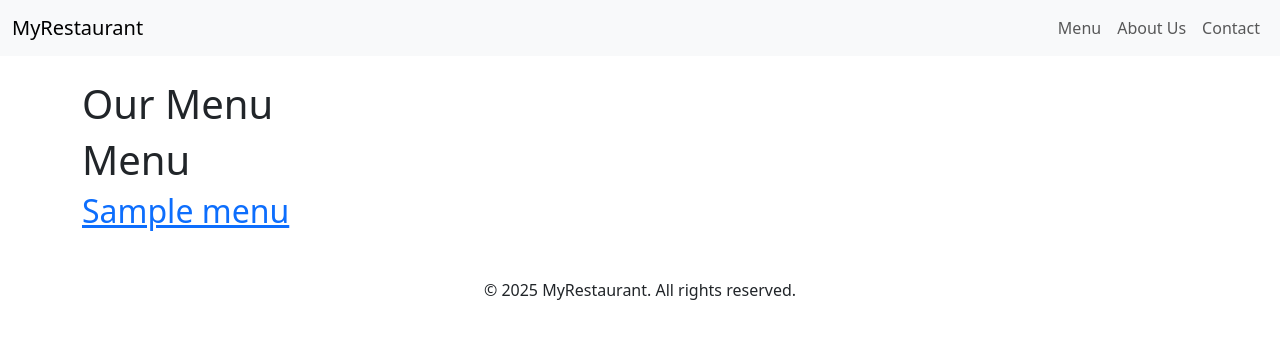
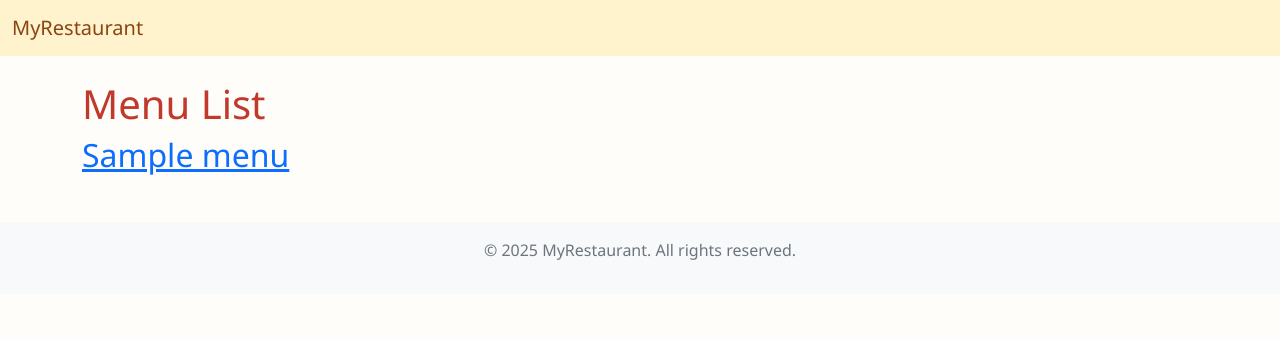
Before and after one commit to MARKANTONY04/project3_django, a Django app: page /menu/ in a window 1280 px wide. Shown: the top 339 px of the page. Run offline with Django 4.2, Linux system fonts and the light colour scheme; tables that the repository leaves empty hold one stand-in row (values such as "Sample post"); parts of the project's set-up code (start-up, migrations or seed data) failed here and were passed over.

Commit message:
replaced the code in the base.html file

```diff
--- a/menu/templates/menu/detail.html
+++ b/menu/templates/menu/detail.html
@@ -1,8 +1,4 @@
-{% extends 'base.html' %}
 
-{% block title %}Menu - MyRestaurant{% endblock %}
-
-{% block content %}
 <h1>Our Menu</h1>
 <!-- Menu items go here -->
 
@@ -17,5 +13,3 @@
 
 <!--created with copilot-->
 <img src="{{menu_detail.image.url}}" alt="{{menu_detail.name}}">
-
-{% endblock %}
--- a/menu/templates/menu/list.html
+++ b/menu/templates/menu/list.html
@@ -1,18 +1,74 @@
-{% extends 'base.html' %}
 
-{% block title %}Menu - MyRestaurant{% endblock %}
+<!DOCTYPE html>
+<html lang="en">
+<head>
+    <meta charset="UTF-8">
+    <title>{% block title %}MyRestaurant{% endblock %}</title>
+    <meta name="viewport" content="width=device-width, initial-scale=1.0">
 
-{% block content %}
-<h1>Our Menu</h1>
-<!-- Menu items go here -->
+    <!-- Bootstrap CSS -->
+    <link
+        href="https://cdn.jsdelivr.net/npm/bootstrap@5.3.0/dist/css/bootstrap.min.css"
+        rel="stylesheet">
 
+    <!-- Custom CSS -->
+    <style>
+        body {
+            font-family: 'Segoe UI', Tahoma, Geneva, Verdana, sans-serif;
+            background-color: #fffdfa;
+            color: #333;
+        }
+        .navbar {
+            background-color: #fff3cd;
+        }
+        .navbar-brand, .nav-link {
+            color: #8b4513 !important;
+            font-weight: 500;
+        }
+        .nav-link:hover {
+            text-decoration: underline;
+        }
+        footer {
+            background-color: #f8f9fa;
+            color: #6c757d;
+            padding: 1rem 0;
+            margin-top: 3rem;
+        }
+        h1, h2, h3 {
+            color: #c0392b;
+        }
+    </style>
 
-<h1>Menu</h1>
+    {% block extra_head %}{% endblock %}
+</head>
+<body>
+    <nav class="navbar navbar-expand-lg">
+        <div class="container-fluid">
+            <a class="navbar-brand" href="">MyRestaurant</a>
+            <button class="navbar-toggler" type="button" data-bs-toggle="collapse"
+                data-bs-target="#navbarNav" aria-controls="navbarNav"
+                aria-expanded="false" aria-label="Toggle navigation">
+                <span class="navbar-toggler-icon"></span>
+            </button>
+        </div>
+    </nav>
 
+    <main class="container mt-4">
+        {% block content %}{% endblock %}
+        <h1>Menu List</h1>
 
 {% for menu in menu_list %}
 <h2><a href="{% url 'menu:menu_detail' menu.slug %}">{{menu}}</a></h2>
 
 {% endfor %}
+    </main>
 
-{% endblock %}
+    <footer class="text-center">
+        <p>&copy; {{ year|default:"2025" }} MyRestaurant. All rights reserved.</p>
+    </footer>
+
+    <script src="https://cdn.jsdelivr.net/npm/bootstrap@5.3.0/dist/js/bootstrap.bundle.min.js"></script>
+
+    {% block extra_js %}{% endblock %}
+</body>
+</html>
--- a/my_project/settings.py
+++ b/my_project/settings.py
@@ -18,6 +18,7 @@ if os.path.isfile('env.py'):
 
 # Build paths inside the project like this: BASE_DIR / 'subdir'.
 BASE_DIR = Path(__file__).resolve().parent.parent
+TEMPLATES_DIR = os.path.join(BASE_DIR, 'templates')
 
 
 # Quick-start development settings - unsuitable for production
@@ -59,7 +60,7 @@ ROOT_URLCONF = 'my_project.urls'
 TEMPLATES = [
     {
         'BACKEND': 'django.template.backends.django.DjangoTemplates',
-        'DIRS': [project3_django_project/templates/base.html],
+        'DIRS': [TEMPLATES_DIR],
         'APP_DIRS': True,
         'OPTIONS': {
             'context_processors': [
--- a/my_project/templates/base.html
+++ b/my_project/templates/base.html
@@ -2,48 +2,74 @@
 <html lang="en">
 <head>
     <meta charset="UTF-8">
-    <title>{% block title %}Restaurant{% endblock %}</title>
+    <title>{% block title %}MyRestaurant{% endblock %}</title>
     <meta name="viewport" content="width=device-width, initial-scale=1.0">
+
     <!-- Bootstrap CSS -->
     <link
         href="https://cdn.jsdelivr.net/npm/bootstrap@5.3.0/dist/css/bootstrap.min.css"
         rel="stylesheet">
+
+    <!-- Custom CSS -->
+    <style>
+        body {
+            font-family: 'Segoe UI', Tahoma, Geneva, Verdana, sans-serif;
+            background-color: #fffdfa;
+            color: #333;
+        }
+        .navbar {
+            background-color: #fff3cd;
+        }
+        .navbar-brand, .nav-link {
+            color: #8b4513 !important;
+            font-weight: 500;
+        }
+        .nav-link:hover {
+            text-decoration: underline;
+        }
+        footer {
+            background-color: #f8f9fa;
+            color: #6c757d;
+            padding: 1rem 0;
+            margin-top: 3rem;
+        }
+        h1, h2, h3 {
+            color: #c0392b;
+        }
+    </style>
+
     {% block extra_head %}{% endblock %}
 </head>
 <body>
-    <nav class="navbar navbar-expand-lg navbar-light bg-light">
+    <nav class="navbar navbar-expand-lg">
         <div class="container-fluid">
             <a class="navbar-brand" href="{% url 'home' %}">MyRestaurant</a>
-            <div class="collapse navbar-collapse">
-                <ul class="navbar-nav ms-auto mb-2 mb-lg-0">
-                    <li class="nav-item">
-                        <a class="nav-link" href="{% url 'menu' %}">Menu</a>
-                    </li>
-                    <li class="nav-item">
-                        <a class="nav-link" href="{% url 'about' %}">About Us</a>
-                    </li>
-                    <li class="nav-item">
-                        <a class="nav-link" href="{% url 'contact' %}">Contact</a>
-                    </li>
+            <button class="navbar-toggler" type="button" data-bs-toggle="collapse"
+                data-bs-target="#navbarNav" aria-controls="navbarNav"
+                aria-expanded="false" aria-label="Toggle navigation">
+                <span class="navbar-toggler-icon"></span>
+            </button>
+            <!--
+            <div class="collapse navbar-collapse" id="navbarNav">
+                <ul class="navbar-nav ms-auto">
+                    <li class="nav-item"><a class="nav-link" href="{% url 'menu' %}">Menu</a></li>
+                    <li class="nav-item"><a class="nav-link" href="{% url 'book_table' %}">Book a Table</a></li>
+                    <li class="nav-item"><a class="nav-link" href="{% url 'contact' %}">Contact</a></li>
                 </ul>
-            </div>
+            </div> -->
         </div>
     </nav>
 
-    <div class="container mt-4">
-        {% block content %}
-        <!-- Your page-specific content goes here -->
-        {% endblock %}
-    </div>
+    <main class="container mt-4">
+        {% block content %}{% endblock %}
+    </main>
 
-    <footer class="text-center mt-5 mb-3">
-        <p>&copy; {{ current_year|default:"2025" }} MyRestaurant. All rights reserved.</p>
+    <footer class="text-center">
+        <p>&copy; {{ year|default:"2025" }} MyRestaurant. All rights reserved.</p>
     </footer>
 
-    <!-- Bootstrap JS (Optional for interactive components) -->
-    <script
-        src="https://cdn.jsdelivr.net/npm/bootstrap@5.3.0/dist/js/bootstrap.bundle.min.js">
-    </script>
+    <script src="https://cdn.jsdelivr.net/npm/bootstrap@5.3.0/dist/js/bootstrap.bundle.min.js"></script>
+
     {% block extra_js %}{% endblock %}
 </body>
 </html>
--- a/menu/templates/menu/base.html
+++ b/templates/base.html
@@ -13,12 +13,9 @@
 <body>
     <nav class="navbar navbar-expand-lg navbar-light bg-light">
         <div class="container-fluid">
-            <a class="navbar-brand" href="{% url 'home' %}">MyRestaurant</a>
+            <a class="navbar-brand" href="{% url 'menu_list' %}">MyRestaurant</a>
             <div class="collapse navbar-collapse">
                 <ul class="navbar-nav ms-auto mb-2 mb-lg-0">
-                    <li class="nav-item">
-                        <a class="nav-link" href="{% url 'menu' %}">Menu</a>
-                    </li>
                     <li class="nav-item">
                         <a class="nav-link" href="{% url 'about' %}">About Us</a>
                     </li>
```
